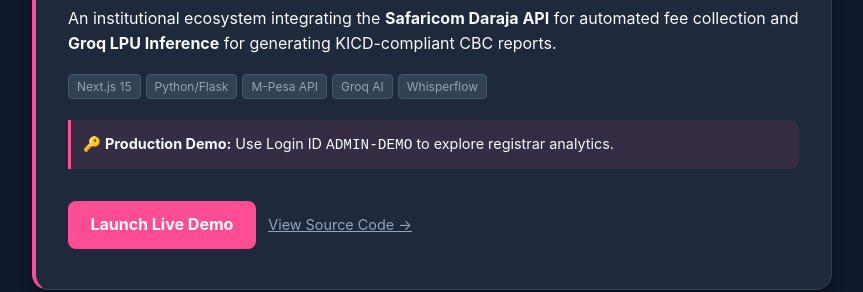
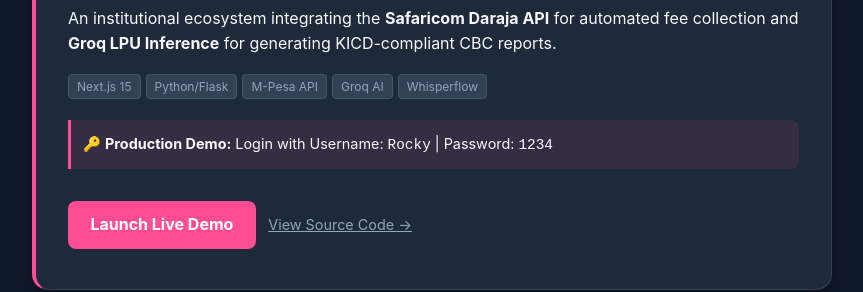
Before and after one commit to Rockykymm/peters-cv, a plain HTML site: page index.html in a window 1280 px wide. Shown: the part 1160-1452 px from the top of the page, without its empty margins (208-1071 px from the left). Drawn offline with Linux system fonts and the light colour scheme.

Commit message:
Update index.html

```diff
--- a/index.html
+++ b/index.html
@@ -84,7 +84,7 @@
                     <span class="tag">Next.js 15</span><span class="tag">Python/Flask</span><span class="tag">M-Pesa API</span><span class="tag">Groq AI</span><span class="tag">Whisperflow</span>
                 </div>
                 <div class="login-tip">
-                    🔑 <strong>Production Demo:</strong> Use Login ID <code>ADMIN-DEMO</code> to explore registrar analytics.
+                    🔑 <strong>Production Demo:</strong> Login with Username: <code>Rocky</code> | Password: <code>1234</code>
                 </div>
                 <div style="margin-top: 1.5rem;">
                     <a href="https://school-project-lm8b-git-main-rockykymms-projects.vercel.app/" target="_blank" class="btn">Launch Live Demo</a>
```
